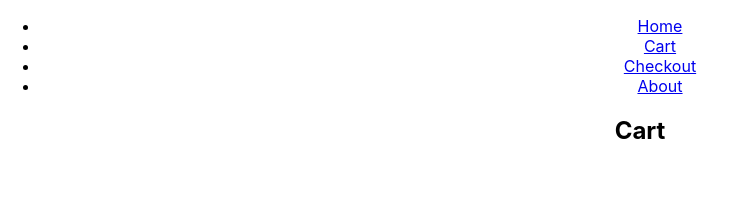
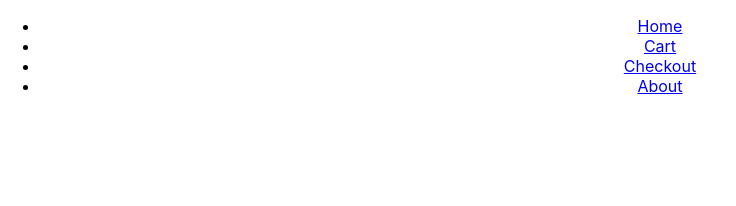
Before and after one commit to geomircean/init-funnel-track, a React (Create React App) app: page /cart in a window 1280 px wide. Shown: the top 206 px of the page, without its empty margins (0-736 px from the left). Built offline with nearby package versions, Linux system fonts and the light colour scheme.

Commit message:
Remove backslash

```diff
--- a/src/AppRoutes.js
+++ b/src/AppRoutes.js
@@ -15,10 +15,10 @@ const AppRoutes = () => {
 
       <div>
         <Route path="/" exact component={Home} />
-        <Route path="/about/" component={About} />
-        <Route path="/thank-you/" component={ThankYou} />
-        <Route path="/checkout/" component={Checkout} />
-        <Route path="/cart/" component={Cart} />
+        <Route path="about/" component={About} />
+        <Route path="thank-you/" component={ThankYou} />
+        <Route path="checkout/" component={Checkout} />
+        <Route path="cart/" component={Cart} />
         {/*<Route component={NoMatch} />*/}
       </div>
 
```
